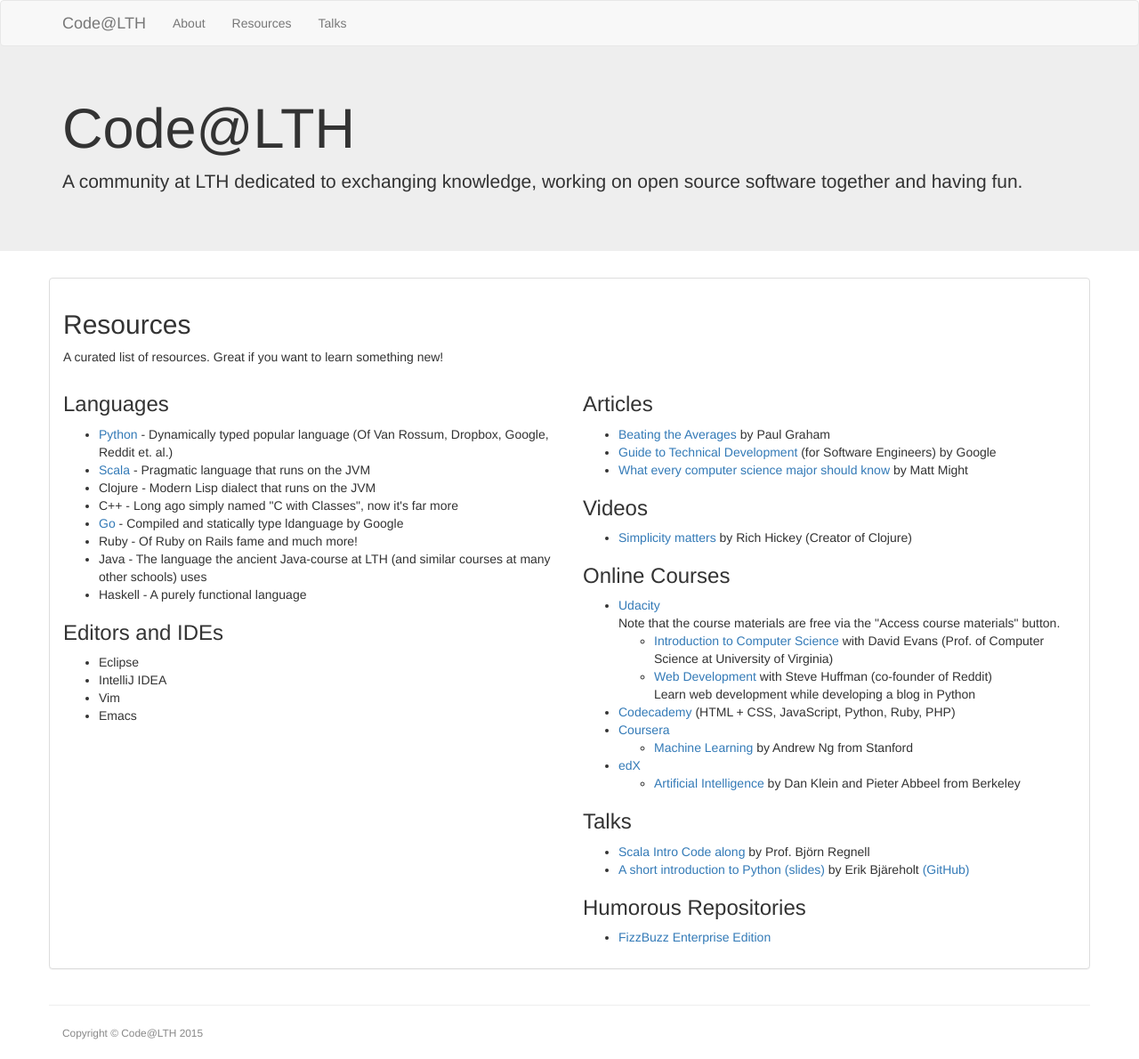
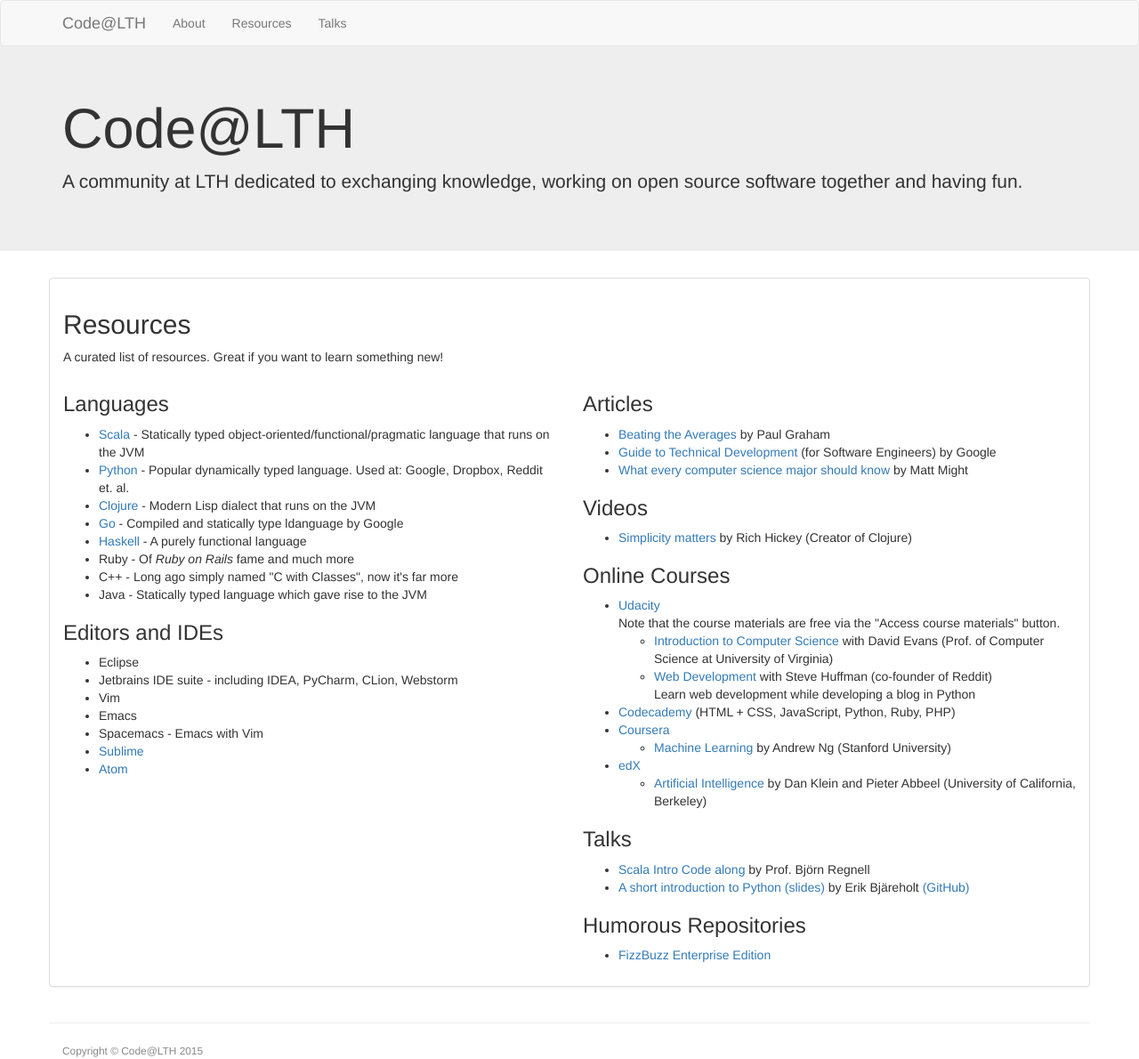
Before and after one commit to Code-at-LTH/code-at-lth.github.io, a Jekyll site: the page built from resources/index.html, in a window 1280 px wide. Shown: the whole page at 89% size. Built offline with Jekyll 4.4.1, drawn with Linux system fonts in a browser that asks for light colours; Markdown is read by kramdown in place of the engine named in the settings.

Commit message:
Minor improvements

```diff
--- a/resources/index.html
+++ b/resources/index.html
@@ -12,22 +12,25 @@
     <div class="col-md-6">
         <h3>Languages</h3>
         <ul>
-            <li><a href="http://www.python.org">Python</a> - Dynamically typed popular language (Of Van Rossum, Dropbox, Google, Reddit et. al.)</li>
-            <li><a href="http://www.scala-lang.org">Scala</a> - Pragmatic language that runs on the JVM</li>
-            <li>Clojure - Modern Lisp dialect that runs on the JVM</li>
+            <li><a href="http://www.scala-lang.org">Scala</a> - Statically typed object-oriented/functional/pragmatic language that runs on the JVM</li>
+            <li><a href="http://www.python.org">Python</a> - Popular dynamically typed language. Used at: Google, Dropbox, Reddit et. al.</li>
+            <li><a href="https://clojure.org/">Clojure</a> - Modern Lisp dialect that runs on the JVM</li>
+            <li><a href="https://golang.org/">Go</a> - Compiled and statically type ldanguage by Google</li>
+            <li><a href="https://www.haskell.org/">Haskell</a> - A purely functional language</li>
+            <li>Ruby - Of <i>Ruby on Rails</i> fame and much more</li>
             <li>C++ - Long ago simply named "C with Classes", now it's far more</li>
-            <li><a href="https://golang.org/">Go</a> - Compiled and statically type ldanguage by Google</li>
-            <li>Ruby - Of Ruby on Rails fame and much more!</li>
-            <li>Java - The language the ancient Java-course at LTH (and similar courses at many other schools) uses</li>
-            <li>Haskell - A purely functional language</li>
+            <li>Java - Statically typed language which gave rise to the JVM</li>
         </ul>
 
         <h3>Editors and IDEs</h3>
         <ul>
             <li>Eclipse</li>
-            <li>IntelliJ IDEA</li>
+            <li>Jetbrains IDE suite - including IDEA, PyCharm, CLion, Webstorm</li>
             <li>Vim</li>
             <li>Emacs</li>
+            <li>Spacemacs - Emacs with Vim</li>
+            <li><a href="https://www.sublimetext.com/">Sublime</a></li>
+            <li><a href="https://atom.io/">Atom</a></li>
         </ul>
     </div>
 
@@ -83,13 +86,13 @@
             <li>
                 <a href="https://www.coursera.org/">Coursera</a>
                 <ul>
-                    <li><a href="https://www.coursera.org/learn/machine-learning">Machine Learning</a> by Andrew Ng from Stanford</li>
+                    <li><a href="https://www.coursera.org/learn/machine-learning">Machine Learning</a> by Andrew Ng (Stanford University)</li>
                 </ul>
             </li>
             <li>
                 <a href="https://www.edx.org/">edX</a>
                 <ul>
-                    <li><a href="https://www.edx.org/course/artificial-intelligence-uc-berkeleyx-cs188-1x">Artificial Intelligence</a> by Dan Klein and Pieter Abbeel from Berkeley</li>
+                    <li><a href="https://www.edx.org/course/artificial-intelligence-uc-berkeleyx-cs188-1x">Artificial Intelligence</a> by Dan Klein and Pieter Abbeel (University of California, Berkeley)</li>
                 </ul>
             </li>
         </ul>
```
